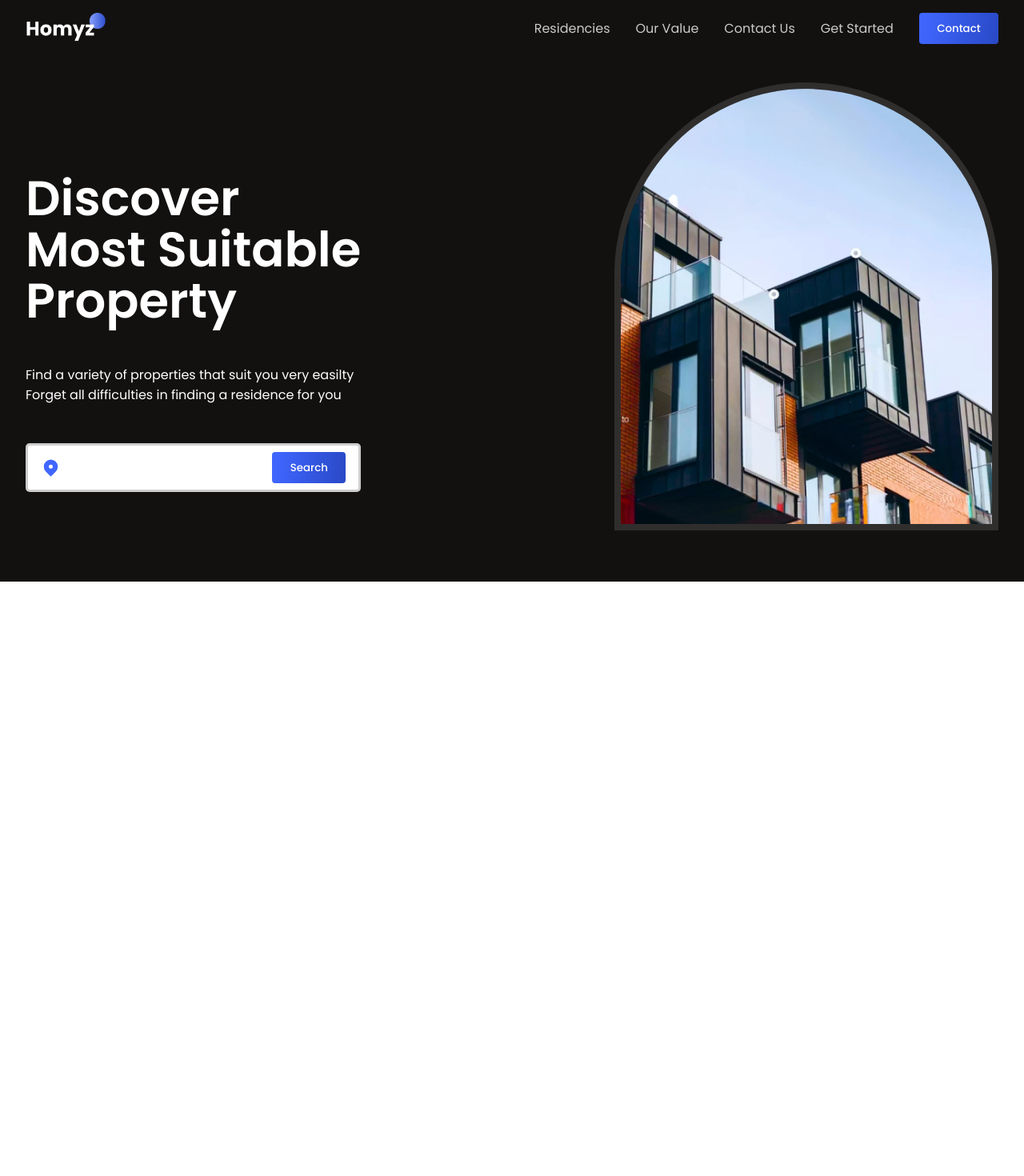
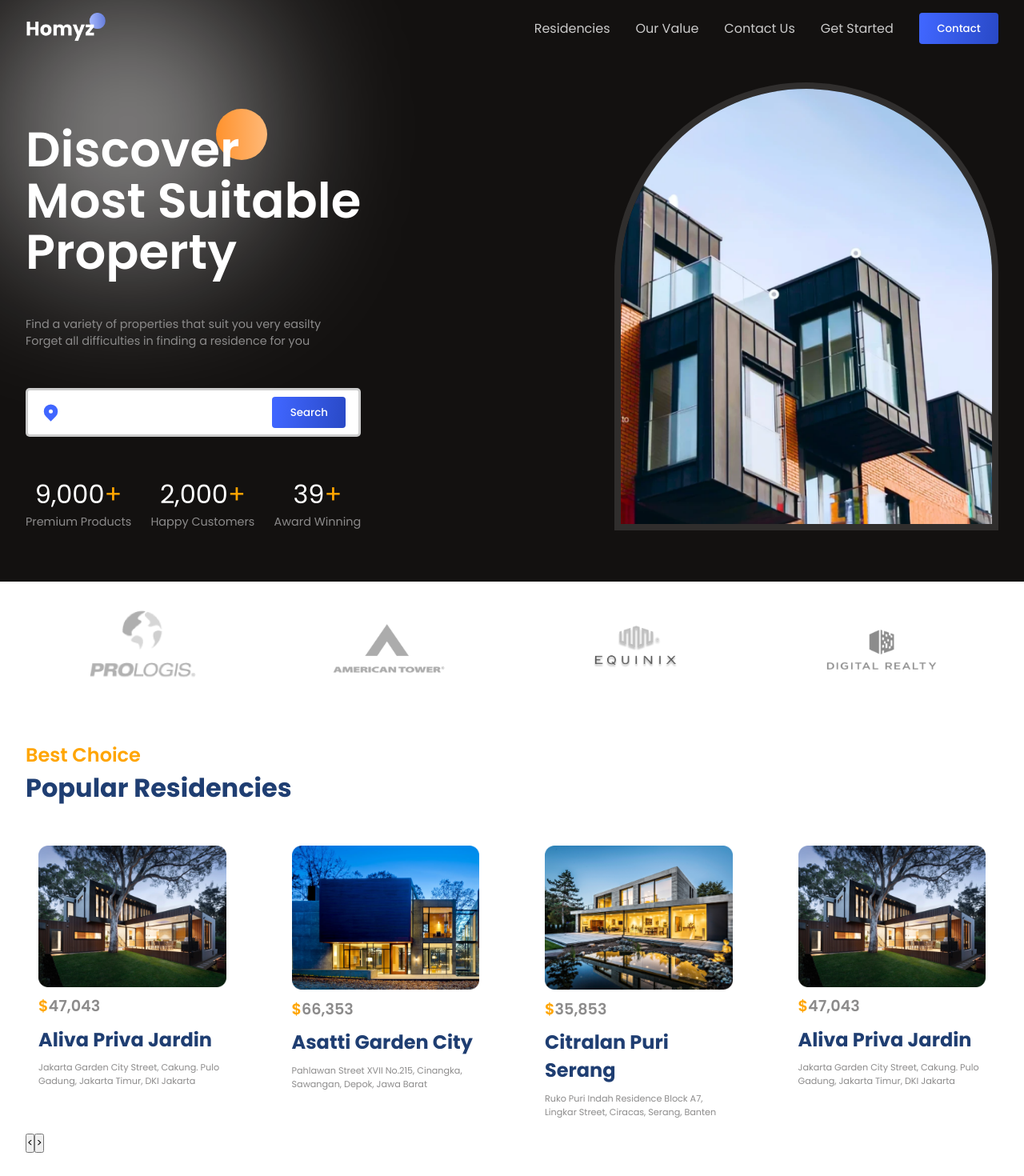
Before and after one commit to itsannaw/website-residencies, a React (Vite) app: page / in a window 1280 px wide. Shown: the top 1470 px of the page at 80% size. Before the commit the page ends 800 px from the top, so only its background shows below. Built offline with nearby package versions, Linux system fonts and the light colour scheme.

Commit message:
Added companies and residencies

```diff
--- a/index.html
+++ b/index.html
@@ -10,7 +10,7 @@
       href="https://fonts.googleapis.com/css2?family=Poppins:wght@400;500;600;700&display=swap"
       rel="stylesheet"
       >
-    <title>Real Estate</title>
+    <title>Residencies</title>
   </head>
   <body>
     <div id="root"></div>
--- /dev/null
+++ b/src/App.css
@@ -0,0 +1,19 @@
+.App {
+    position: relative;
+    overflow-x: clip;
+}
+
+.App>:nth-child(1)
+{
+    background: var(--black);
+    position: relative;
+}
+
+.white-gradient {
+    position: absolute;
+    width: 20rem;
+    height: 20rem;
+    background: rgba(255, 255, 255, 0.522);
+    filter: blur(100px);
+    border-radius: 100px;
+}
--- a/src/App.jsx
+++ b/src/App.jsx
@@ -1,11 +1,19 @@
 import Header from "./components/Header/Header";
 import Hero from "./components/Hero/Hero";
+import "./App.css";
+import Companies from "./components/Companies/Companies";
+import Residencies from "./components/Residencies/Residencies";
 
 function App() {
   return (
     <div className="App">
-      <Header />
-      <Hero />
+      <div>
+        <div className="white-gradient" />
+          <Header />
+          <Hero />
+        </div>
+      <Companies />
+      <Residencies />
     </div>
   );
 }
--- /dev/null
+++ b/src/components/Companies/Companies.css
@@ -0,0 +1,8 @@
+.c-container {
+    justify-content: space-around;
+    gap: 1rem;
+}
+
+.c-container>img{
+    width: 9rem;
+}
--- /dev/null
+++ b/src/components/Companies/Companies.jsx
@@ -0,0 +1,17 @@
+import React from "react";
+import "./Companies.css";
+
+const Companies = () => {
+  return (
+    <section className="c-wrapper">
+      <div className="paddings innerWidth flexCenter c-container">
+        <img src="./prologis.png" alt="" />
+        <img src="./tower.png" alt="" />
+        <img src="./equinix.png" alt="" />
+        <img src="./realty.png" alt="" />
+      </div>
+    </section>
+  );
+};
+
+export default Companies;
--- a/src/components/Header/Header.css
+++ b/src/components/Header/Header.css
@@ -1,5 +1,4 @@
 .h-wrapper {
-    background: var(--black);
     color: white;
 }
 
--- a/src/components/Hero/Hero.css
+++ b/src/components/Hero/Hero.css
@@ -2,7 +2,6 @@
     color: white;
     position: relative;
     padding-bottom: 2rem;
-    background-color: var(--black);
 }
 
 .hero-container{
@@ -51,6 +50,19 @@
     outline: none;
 }
 
+.stats {
+    width: 100%;
+    justify-content: space-between;
+}
+
+.stat>:nth-child(1) {
+    font-size: 2rem;
+}
+
+.stat>:nth-child(1)>:last-child {
+    color:orange;
+}
+
 /* right side */
 
 .image-container {
--- a/src/components/Hero/Hero.jsx
+++ b/src/components/Hero/Hero.jsx
@@ -1,6 +1,7 @@
 import React from "react";
 import "./Hero.css";
 import { HiLocationMarker } from "react-icons/hi";
+import CountUp from "react-countup";
 
 const Hero = () => {
   return (
@@ -8,15 +9,19 @@
       <div className="paddings innerWidth flexCenter hero-container">
         {/* left side */}
         <div className="flexColStart hero-left">
-          <div className="orange-circle" />
           <div className="hero-title">
+            <div className="orange-circle" />
             <h1>
               Discover <br /> Most Suitable <br /> Property
             </h1>
           </div>
           <div className="flexColStart hero-des">
-            <span>Find a variety of properties that suit you very easilty</span>
-            <span>Forget all difficulties in finding a residence for you</span>
+            <span className="secondaryText">
+              Find a variety of properties that suit you very easilty
+            </span>
+            <span className="secondaryText">
+              Forget all difficulties in finding a residence for you
+            </span>
           </div>
           <div className="flexCenter search-bar">
             <HiLocationMarker color="var(--blue)" size={25} />
@@ -24,9 +29,26 @@
             <button className="button">Search</button>
           </div>
           <div className="flexCenter stats">
-            <div className="flexColStart stat">
-                <span></span>
-                <span></span>
+            <div className="flexColCenter stat">
+              <span>
+                <CountUp start={8750} end={9000} duration={4} />
+                <span>+</span>
+              </span>
+              <span className="secondaryText">Premium Products</span>
+            </div>
+            <div className="flexColCenter stat">
+              <span>
+                <CountUp start={1950} end={2000} duration={4} />
+                <span>+</span>
+              </span>
+              <span className="secondaryText">Happy Customers</span>
+            </div>
+            <div className="flexColCenter stat">
+              <span>
+                <CountUp end={39} duration={4} />
+                <span>+</span>
+              </span>
+              <span className="secondaryText">Award Winning</span>
             </div>
           </div>
         </div>
--- /dev/null
+++ b/src/components/Residencies/Residencies.css
@@ -0,0 +1,54 @@
+.r-container {
+    overflow: hidden;
+}
+
+.r-head {
+    margin-bottom: 2rem;
+}
+
+.r-card {
+    gap: 0.6rem;
+    padding: 1rem;
+    border-radius: 10px;
+    max-width: max-content;
+    margin: auto;
+    transition: all 300ms ease-in;
+}
+
+.r-card>img {
+    width: 100%;
+    max-width: 15rem;
+}
+
+.r-card>:nth-child(2) {
+    font-size: 1.2rem;
+    font-weight: 600;
+}
+
+.r-card>:nth-child(3) {
+    font-size: 1.5rem;
+}
+
+.r-card>:nth-child(4) {
+    font-size: 0.7rem;
+    width: 15rem;
+}
+
+.r-card:hover {
+    scale: 1.025;
+    cursor: pointer;
+    background: linear-gradient(
+        180deg,
+        rgba(255, 255, 255, 0) 0%,
+        rgba(136, 160, 255, 0.46) 217.91%
+    );
+    box-shadow: 0px 72px 49px -51px rgba(136, 160, 255, 0.21);
+}
+
+.swiper-horizontal {
+    overflow: visible;
+}
+
+.r-buttons {
+    position: absolute;
+}
--- /dev/null
+++ b/src/components/Residencies/Residencies.jsx
@@ -0,0 +1,50 @@
+import React from "react";
+import { Swiper, SwiperSlide, useSwiper } from "swiper/react";
+import "swiper/css";
+import "./Residencies.css";
+import data from "../../utils/slider.json";
+import { sliderSettings } from "../../utils/common";
+
+const Residencies = () => {
+  return (
+    <section className="r-wrapper">
+      <div className="paddings innerWidth r-container">
+        <div className="r-head flexColStart">
+          <span className="orangeText">Best Choice</span>
+          <span className="primaryText">Popular Residencies</span>
+        </div>
+
+        <Swiper {...sliderSettings}>
+            <SliderButtons/>
+          {data.map((card, i) => (
+            <SwiperSlide key={i}>
+              <div className="flexColStart r-card">
+                <img src={card.image} alt="home" />
+
+                <span className="secondaryText r-price">
+                  <span style={{ color: "orange" }}>$</span>
+                  <span>{card.price}</span>
+                </span>
+
+                <span className="primaryText">{card.name}</span>
+                <span className="secondaryText">{card.detail}</span>
+              </div>
+            </SwiperSlide>
+          ))}
+        </Swiper>
+      </div>
+    </section>
+  );
+};
+
+export default Residencies;
+
+const SliderButtons = () => {
+    const swiper = useSwiper();
+    return (
+        <div className="r-button">
+            <button onClick={() => swiper.slidePrev()}>&lt;</button>
+            <button onClick={() => swiper.slideNext()}>&gt;</button>
+        </div>
+    )
+}
--- /dev/null
+++ b/src/utils/common.js
@@ -0,0 +1,18 @@
+export const sliderSettings = {
+    slidesPerView: 1,
+    spaceBetween: 50,
+    breakpoints: {
+        480: {
+            slidesPerView: 1
+        },
+        600: {
+            slidesPerView: 2
+        },
+        750: {
+            slidesPerView: 3
+        },
+        1100: {
+            slidesPerView: 4
+        }
+    }
+}
```
Also changed, not shown: src/index.css (line endings or trailing spaces).
